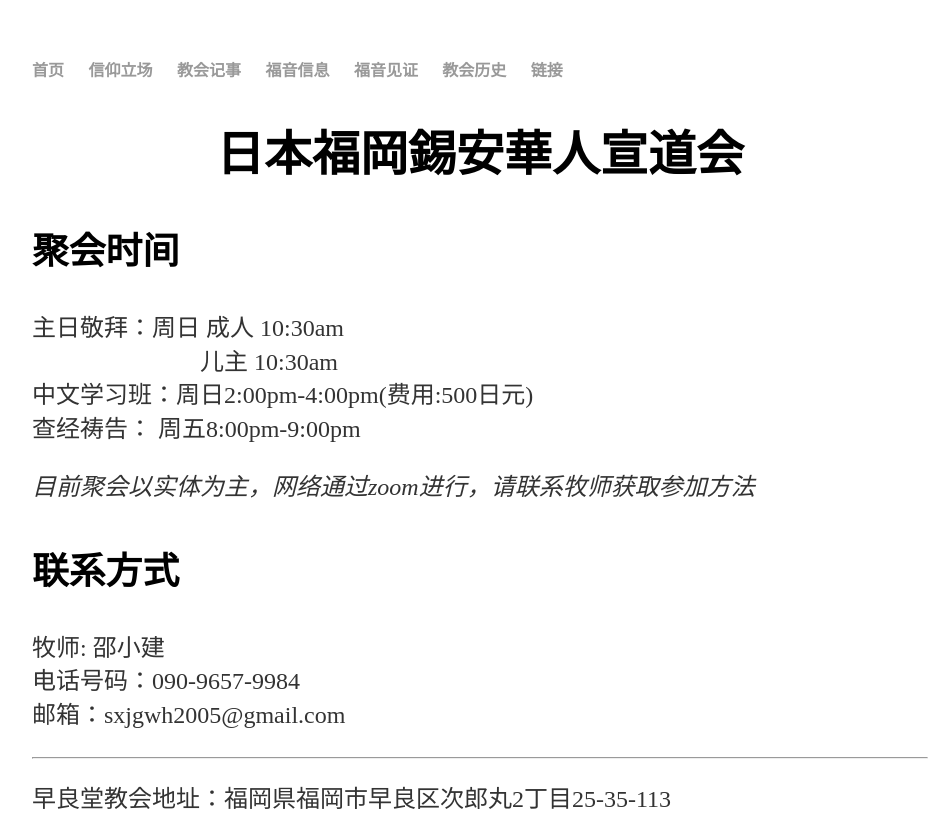
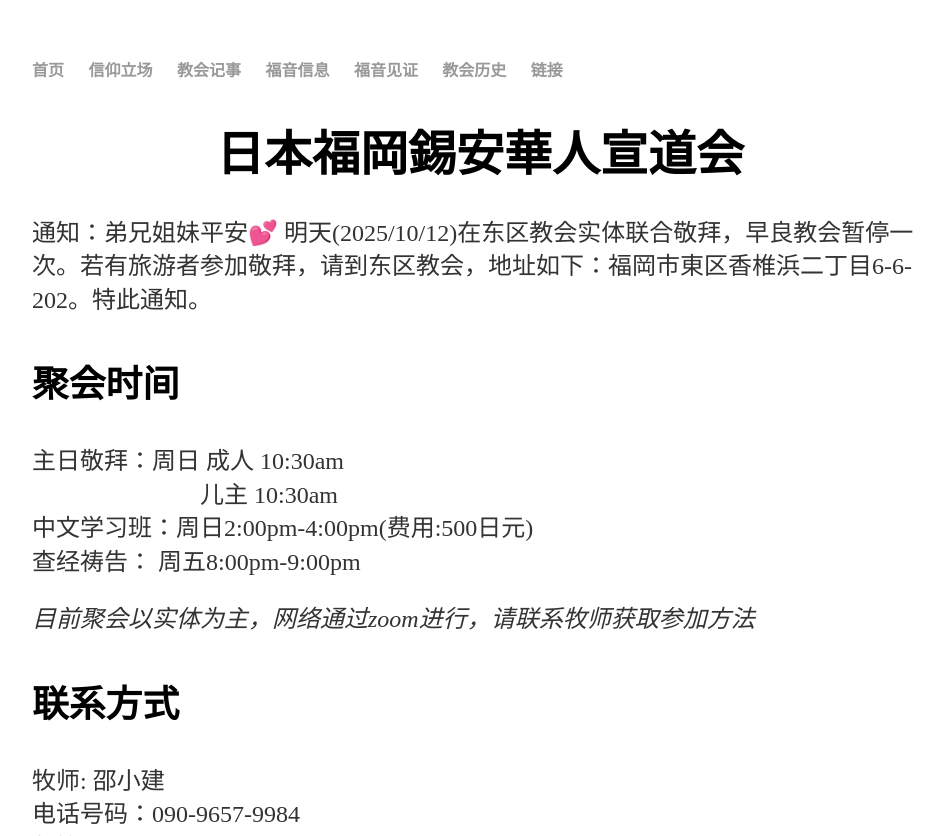
Before and after one commit to fukuokachinesechurch/fukuoka-cmujp-church, a Jekyll site: the page built from index.md, in a window 1280 px wide and 900 px high, cut to the strip 0-836 px from the top of the window. Shown: the whole strip, without its empty margins (160-1104 px from the left). Built offline with Jekyll 4.4.1, drawn with Linux system fonts in a browser that asks for light colours.

Commit message:
通知2025/10/11

```diff
--- a/index.md
+++ b/index.md
@@ -8,7 +8,7 @@ layout: default
 
 
 
-
+通知：弟兄姐妹平安💕 明天(2025/10/12)在东区教会实体联合敬拜，早良教会暂停一次。若有旅游者参加敬拜，请到东区教会，地址如下：福岡市東区香椎浜二丁目6-6-202。特此通知。
 
 
 <h3>聚会时间</h3>
```
